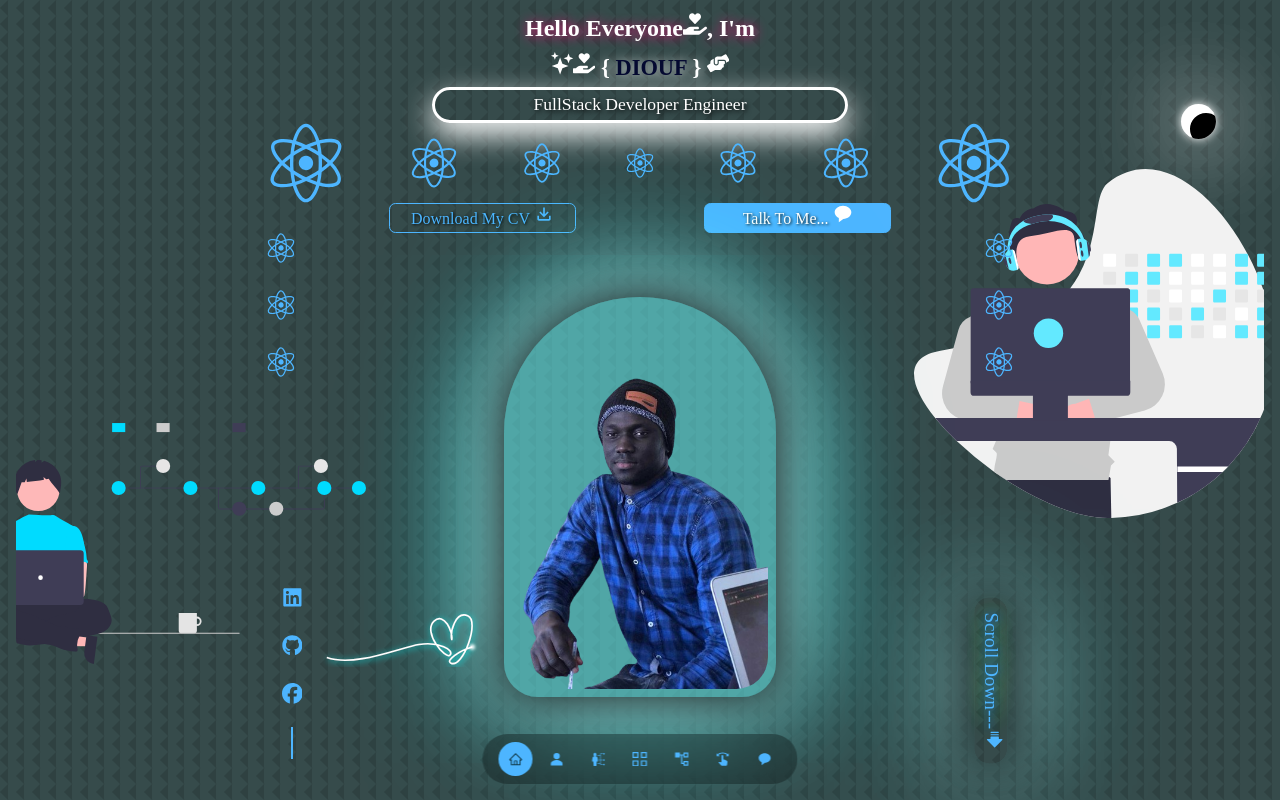
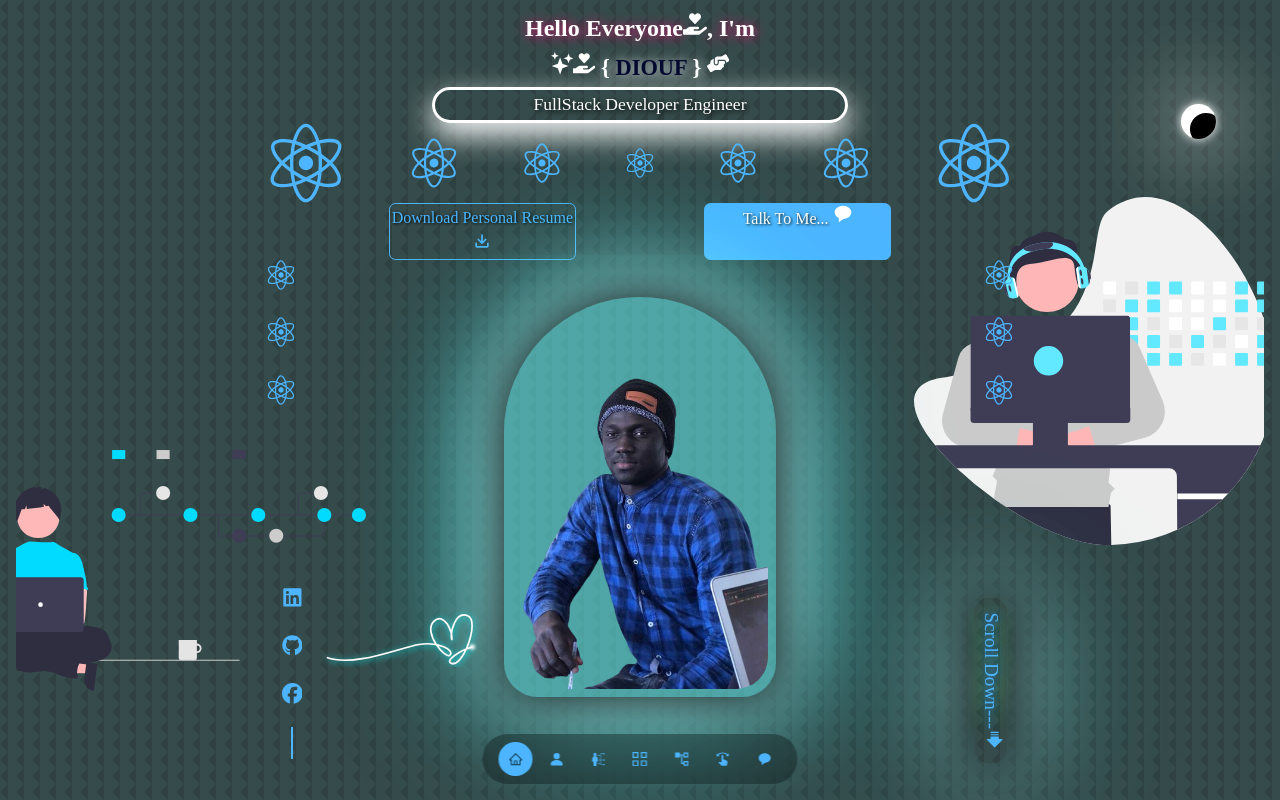
Before and after one commit to Mouhamed1003/keenprogrammer.com, a React (Create React App) app: page / in a window 1280 px wide. Shown: the top 800 px of the page. Built offline with nearby package versions, Linux system fonts and the light colour scheme.

Commit message:
Update CTA.jsx

```diff
--- a/src/components/header/CTA.jsx
+++ b/src/components/header/CTA.jsx
@@ -6,7 +6,7 @@ import { BiSolidMessageRounded } from "react-icons/bi";
 const CTA = () => {
   return (
     <div className="cta">
-        <a href={CV} className='btn' target='_blank' rel='noreferrer'>Download My CV <CgSoftwareDownload className='icon-load'/> </a>
+        <a href={CV} className='btn' target='_blank' rel='noreferrer'>Download Personal Resume <CgSoftwareDownload className='icon-load'/> </a>
         <a href="#contact" className='btn btn-primary'>Talk To Me... <BiSolidMessageRounded className='icon-load'/></a>
     </div>
   )
```
